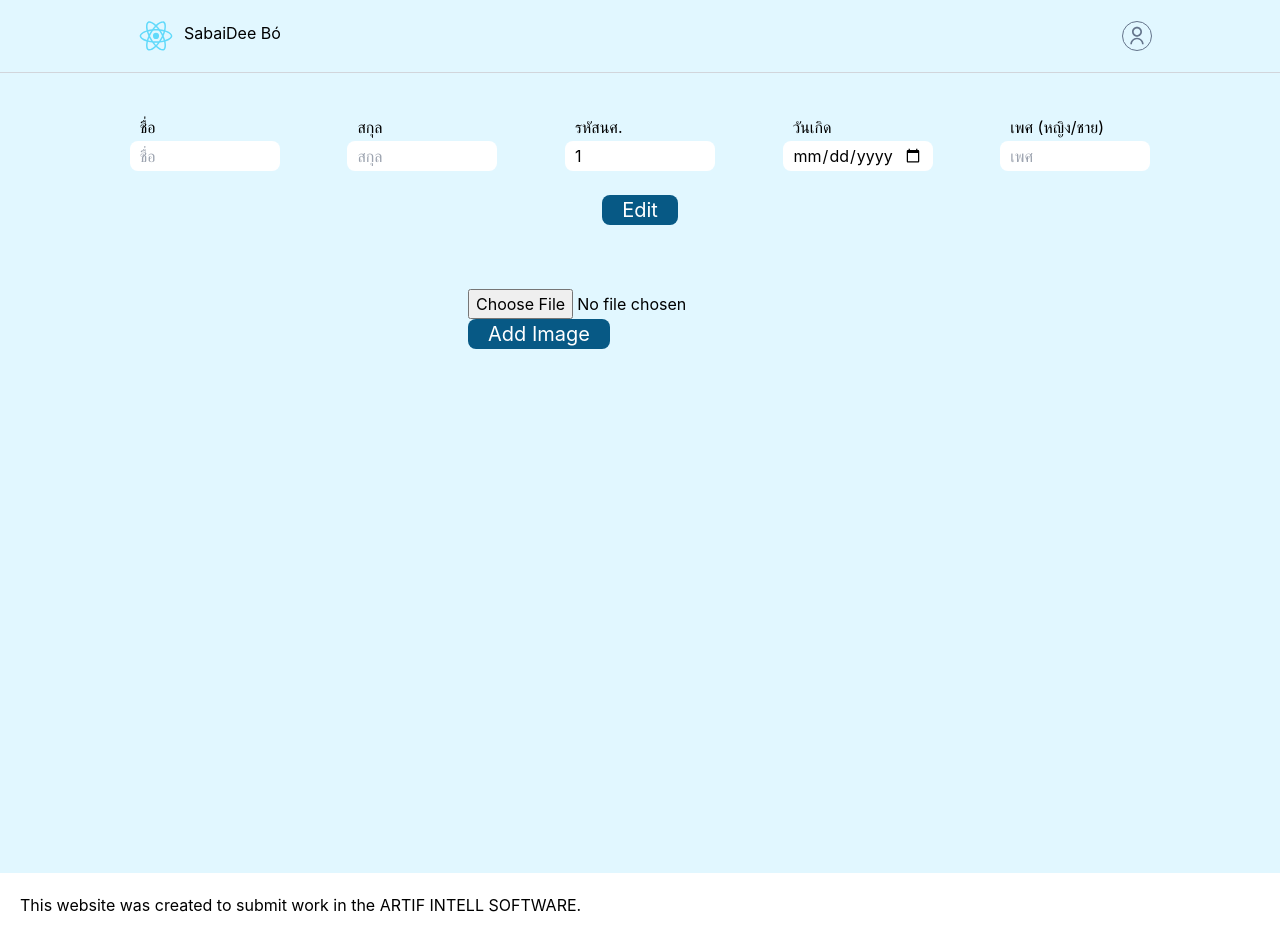
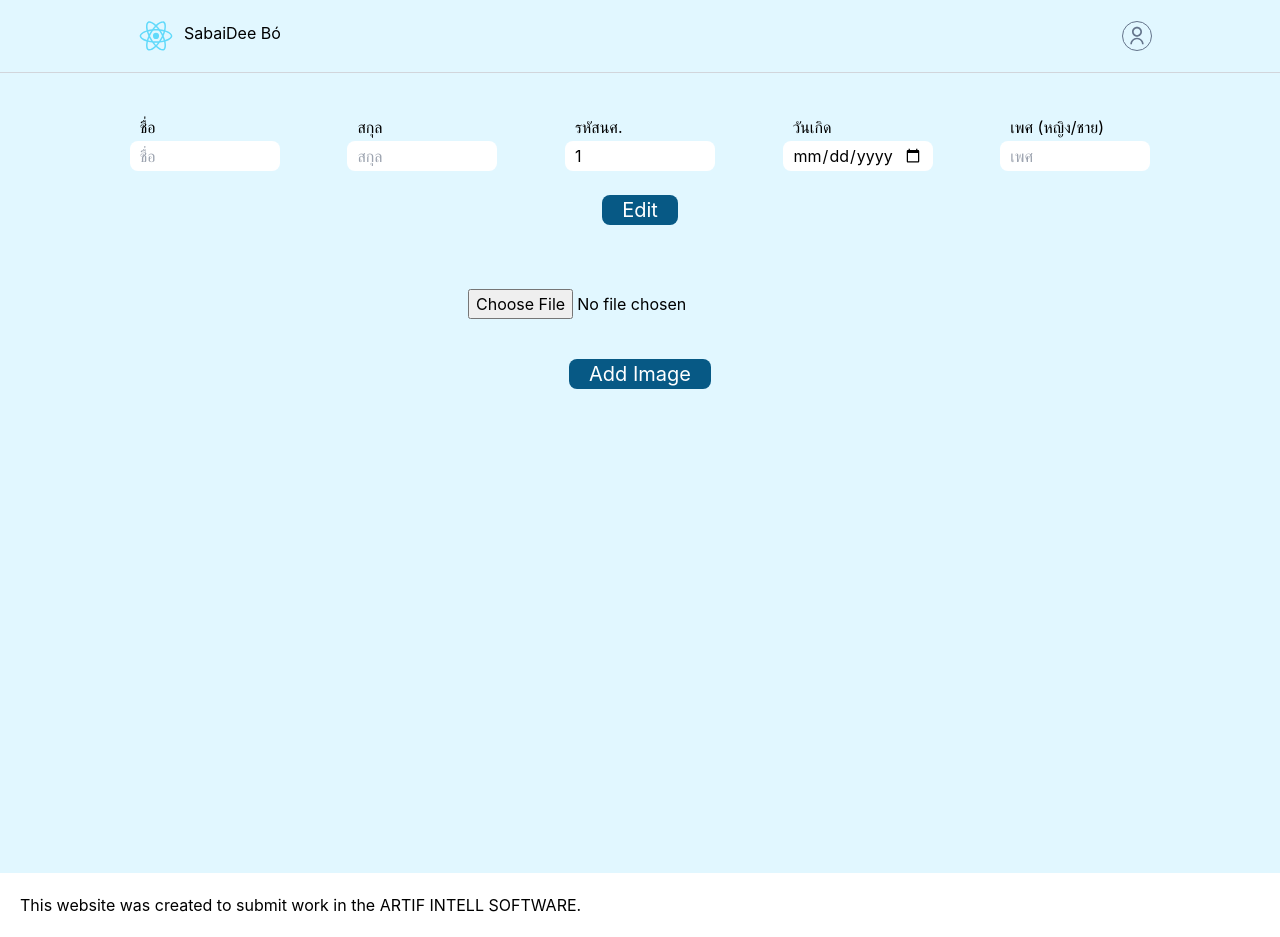
Before and after one commit to JasperEyez0/Web_AI, a React (Create React App) app in the folder client/: page /studentedit/1 in a window 1280 px wide. Built offline with nearby package versions, Linux system fonts and the light colour scheme; no server answers.

Commit message:
update
update css

```diff
--- a/client/src/page/Home.js
+++ b/client/src/page/Home.js
@@ -4,8 +4,6 @@ import logo from "../assests/img/logo.svg"
 
 import Axios from 'axios'
 import { useState, useEffect, useCallback } from 'react'
-import {useSelector} from "react-redux"
-
 
 function Home () {
 
@@ -14,7 +12,6 @@ function Home () {
   //localStorage.removeItem('token')
 
   const [pList, setPList] = useState([]);
-  const { user } = useSelector((state)=> ({...state}))
   const username = localStorage.getItem('username')
 
   const fetchP = useCallback(() => {
--- a/client/src/page/Report.js
+++ b/client/src/page/Report.js
@@ -1,5 +1,4 @@
-import React, { useState, useEffect, useCallback } from 'react';
-import ReactCrop from 'react-image-crop';
+import React from 'react';
 import 'react-image-crop/dist/ReactCrop.css';
 
 const Report = () => {
--- a/client/src/page/StudentAdd.js
+++ b/client/src/page/StudentAdd.js
@@ -156,7 +156,7 @@ const StudentAdd = () => {
   };
 
   return (
-    <div className="flex flex-col w-auto h-screen bg-[#E1F7FF]">
+    <div className="flex flex-col w-auto h-fit min-h-screen bg-[#E1F7FF]">
       <div className="flex flex-col w-full h-fit my-10 px-24 justify-start">
         <div className="flex flex-row w-full justify-around">
             <p className='min-w-[150px] px-2.5 py-[2px]'>ชื่อ</p>
@@ -178,12 +178,12 @@ const StudentAdd = () => {
               type="file"
               accept="image/*"
               onChange={handleFileChange}
-              className="flex items-center justify-center"
+              className="flex items-center justify-center pb-10"
             />
           </div>
           {/* Crop section */}
           {src && (
-            <div className='flex flex-col justify-center items-center'>
+            <div className='flex flex-col justify-center items-center pb-10'>
               <ReactCrop
                 src={src}
                 onImageLoaded={onImageLoaded}
--- a/client/src/page/StudentEdit.js
+++ b/client/src/page/StudentEdit.js
@@ -146,7 +146,7 @@ const StudentEdit = () => {
 };
 
   return (
-    <div className="flex flex-col w-auto h-screen bg-[#E1F7FF]">
+    <div className="flex flex-col w-auto h-fit min-h-screen bg-[#E1F7FF]">
       <div className="flex flex-col w-full h-fit my-10 px-24 justify-start">
         <div className="flex flex-row w-full justify-around">
             <p className='min-w-[150px] px-2.5 py-[2px]'>ชื่อ</p>
@@ -208,17 +208,17 @@ const StudentEdit = () => {
             <button className='px-5 bg-sky-800 text-[#fff] rounded-lg text-[20px]'  onClick={handleUpdate}>Edit</button>
           </div>
         </form>
-        <div className="flex justify-center pt-10">
-          <form>
+        <div className="flex pt-10">
+          <form className='flex flex-col w-full justify-center items-center'>
             <input
               type="file"
               name="file"
               onChange={handleFileChange}
-              className='flex items-center justify-center'
+              className='flex items-center justify-center pb-10'
             />
             {/* Crop section */}
             {src && (
-              <div className='flex flex-col justify-center items-center'>
+              <div className='flex flex-col justify-center items-center pb-10'>
                 <ReactCrop
                   src={src}
                   onImageLoaded={onImageLoaded}
```
